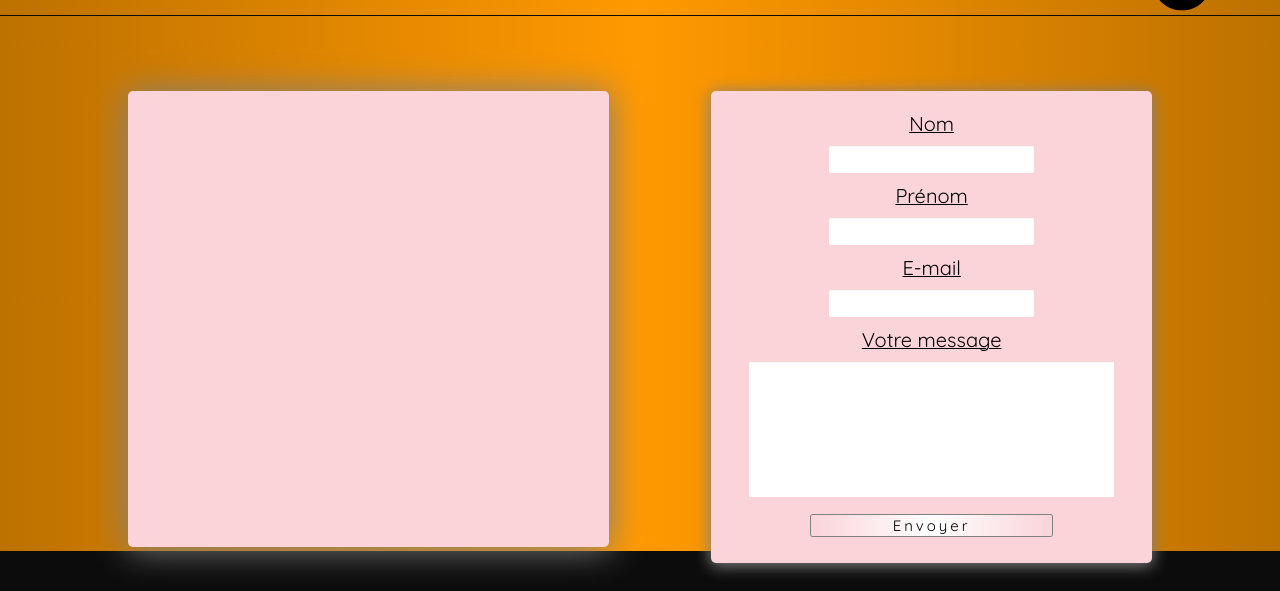
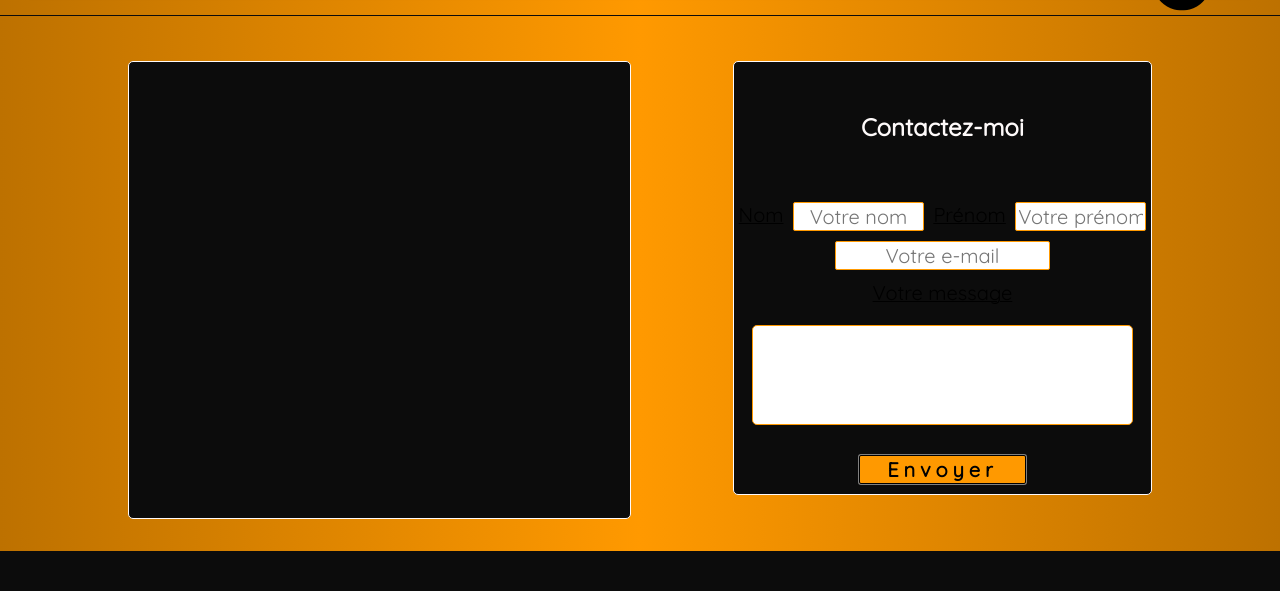
Before and after one commit to LudovicSagnal/DvinD, a PHP site: page /Contact.html in a window 1280 px wide. Shown: the part 209-800 px from the top of the page. Run offline with PHP 8.4, Linux system fonts and the light colour scheme.

Commit message:
mise à jour nav et proportions

```diff
--- a/Contact.html
+++ b/Contact.html
@@ -47,12 +47,14 @@
 
             </div>
             <form>
-                <label for="name">Nom</label>
-                <input type="text" class="input-form" id="name">
-                <label for="firstname">Prénom</label>
-                <input type="text" class="input-form" id="firstname">
-                <label for="mail">E-mail</label>
-                <input type="text" class="input-form" id="mail">
+                <h2>Contactez-moi</h2>
+                <div class="input-names">
+                    <label for="name">Nom</label>
+                    <input type="text" id="name" placeholder="Votre nom">
+                    <label for="firstname">Prénom</label>
+                    <input type="text" id="firstname" placeholder="Votre prénom">
+                </div>
+                <input type="text" class="input-mail" id="mail" placeholder="Votre e-mail">
                 <label for="text">Votre message</label>
                 <textarea id="text"></textarea>
                 <button type="submit">Envoyer</button>
--- a/Forum.html
+++ b/Forum.html
@@ -9,6 +9,7 @@
     <link rel="preconnect" href="https://fonts.googleapis.com">
     <link rel="preconnect" href="https://fonts.gstatic.com" crossorigin>
     <link href="https://fonts.googleapis.com/css2?family=Quicksand&display=swap" rel="stylesheet">
+    <link rel="icon" type="image/x-icon" href="/image/favicon-512x512.png">
     <script src="script/user.js" defer></script>
 
 </head>
--- a/index.html
+++ b/index.html
@@ -9,6 +9,7 @@
     <link rel="preconnect" href="https://fonts.googleapis.com">
     <link rel="preconnect" href="https://fonts.gstatic.com" crossorigin>
     <link href="https://fonts.googleapis.com/css2?family=Quicksand&display=swap" rel="stylesheet">
+    <link rel="icon" type="image/x-icon" href="/image/favicon-512x512.png">
     <script src="script/roulette.js" defer></script>
     <script src="script/slider.js" defer></script>
     <script src="script/user.js" defer></script>
@@ -18,7 +19,7 @@
 <body>
     <header>
         <nav class="nav">
-            <a href="index.html" class="link">Actualités</a>
+            <a href="index.html" class="active">Actualités</a>
             <a href="Liste de jeux.html" class="link">Liste de jeux</a>
             <a href="index.html" ><img src="image/Logo NewD.svg" alt="lodo_DvinD" class="logo"></a>
             <a href="Contact.html" class="link">Contact</a>
@@ -49,7 +50,7 @@
                 <div class="gradient"></div>
             </div>
             <div class="div-roul">
-                <img src="image/lights.svg" alt="" class="lights" id="lights">
+                <img src="image/lights.svg" alt="" class="lights" id="lights" />
                 <img src="image/roulette.svg" alt="" class="roulette" id="roulette">
             </div>
             <div id="modal-roulette" class="display-none">
--- a/script/slider.js
+++ b/script/slider.js
@@ -15,7 +15,7 @@ function changeNext() {
     if (n < 4){
         n++;
         console.log(n);
-        image.src = tab[n];;
+        image.src = tab[n];
     }else {
         console.log(n);
         n = 0;
@@ -25,7 +25,8 @@ function changeNext() {
 
 function changePrev() {
     if (n <= 0) {
-        image.src = tab[0];
+        n = 4;
+        image.src = tab[n];
     }else if (n <= 4) {
         n--;
         image.src = tab[n];
--- a/style/contact.css
+++ b/style/contact.css
@@ -1,7 +1,7 @@
 * {
     --colorBlack:#0C0C0C;
     --colorOrange:#FF9900;
-    --colorWhite:#FAD4D9;
+    --colorWhite:#fefafa;
     font-family: 'Quicksand', sans-serif;
   }
 
@@ -25,9 +25,10 @@
 .info {
     height: 95%;
     width: 60%;
-    margin-top: 80px;
-    background-color: var(--colorWhite);
-    box-shadow: 0px 2px 35px 1px gray;
+    margin-top: 50px;
+    background-color: var(--colorBlack);
+    /* box-shadow: 0px 2px 35px 1px gray; */
+    border: 1px solid var(--colorWhite);
     border-radius: 5px;
 }
 
@@ -36,23 +37,45 @@ form {
     flex-direction: column;
     align-items: center;
     justify-content: center;
-    background-color: var(--colorWhite);
+    background-color: var(--colorBlack);
     height: 90%;
-    margin-top: 80px;
+    margin-top: 50px;
     width: 50%;
-    padding: 20px;
     gap: 10px;
     border-radius: 5px;
-    box-shadow: 0px 2px 15px 1px gray;
+    border: 1px solid var(--colorWhite);
+    /* box-shadow: 0px 2px 15px 1px gray; */
 }
 
-.input-form {
+form h2 {
+    color: var(--colorWhite);
+    margin-top: 50px;
+    margin-bottom: 50px;
+}
+
+.input-names {
+    display: flex;
+    justify-content: space-around;
+    height: 10%;
+    width: 100%;
+}
+
+.input-names input {
     border-radius: 2px;
-    border: none;
+    border: 1px solid var(--colorOrange);
+    height: 25px;
+    font-size: 20px;
+    width: 30%;
+    text-align: center;
+}
+
+.input-mail {
+    border-radius: 2px;
+    border: 1px solid var(--colorOrange);
+    text-align: center;
     width: 50%;
     height: 25px;
     font-size: 20px;
-    text-align: center;
 }
 
 label {
@@ -61,29 +84,32 @@ label {
 }
 
 textarea {
-    border: none;
+    border: 1px solid var(--colorOrange);
+    border-radius: 5px;
     width: 90%;
-    height: 60%;
+    height: 40%;
     font-size: 20px;
     resize: none;
+    margin: 10px;
 }
 
 form button {
-    width: 60%;
-    height: 30px;
+    width: 40%;
+    height: 40px;
     border-radius: 2px;
-    border: solid 0px;
-    font-size: 15px;
-    background: linear-gradient(90deg, #FAD4D9 , white, #FAD4D9);
+    border: solid 1px;
+    font-size: 20px;
+    font-weight: 600;
+    background-color: var(--colorOrange);
     box-shadow: 0px 0px 0px 1px gray;
     transition: box-shadow 0.6s linear;
     margin: 0.5em;
-    letter-spacing: 3px;
+    letter-spacing: 5px;
 }
 
 form button:hover {
     box-shadow: 0px 0px 0px 3px gray;
-    background: linear-gradient(90deg, var(--colorOrange) , #FAD4D9, var(--colorOrange));
+    background: linear-gradient(90deg, var(--colorOrange) , var(--colorWhite), var(--colorOrange));
     cursor: pointer;
     transition: 1s;
     font-size: 16px;
```
Also changed, not shown: Liste de jeux.html (+9 -4 lines), style/jeux.css (+17 -10 lines), style/style.css (+33 -13 lines), image/among-the-sleep.jpg (added), image/favicon-512x512.png (added).
